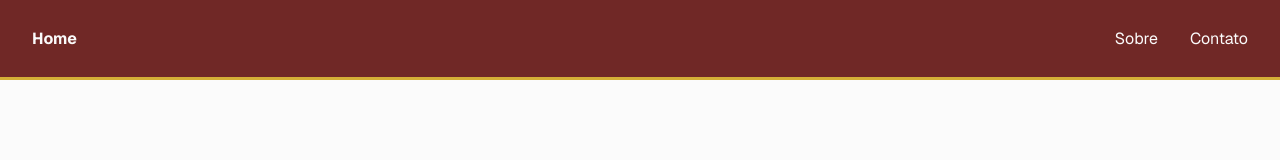
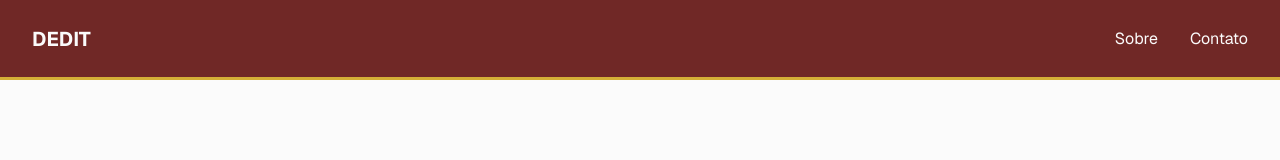
Before and after one commit to BrunoArn/WEB-MPRJ--Report, a Next.js app: page / in a window 1280 px wide. Shown: the top 160 px of the page. Built offline with nearby package versions, Linux system fonts and the light colour scheme.

Commit message:
navBar quick fix

```diff
--- a/app/layout.tsx
+++ b/app/layout.tsx
@@ -32,6 +32,7 @@ export default function RootLayout({
         <header>
           <NavBar />
         </header>
+
         <main>
           {children}
         </main>
--- a/components/NavBar.tsx
+++ b/components/NavBar.tsx
@@ -2,11 +2,13 @@ export default function NavBar() {
     return (
         <nav className="bg-primary-red border-b-3 border-accent h-20">
             <div className="flex h-full items-center justify-between px-8 text-background">
-                <ul className="flex gap-8 w-full">
-                    <li className="font-bold">
-                        Home
-                    </li>
+                {/* Left Side */}
+                <h1 className="text-xl font-bold">
+                    DEDIT
+                </h1>
 
+                {/* Right Side */}
+                <ul className="flex gap-8">
                     <li className="ml-auto">
                         Sobre
                     </li>
```
